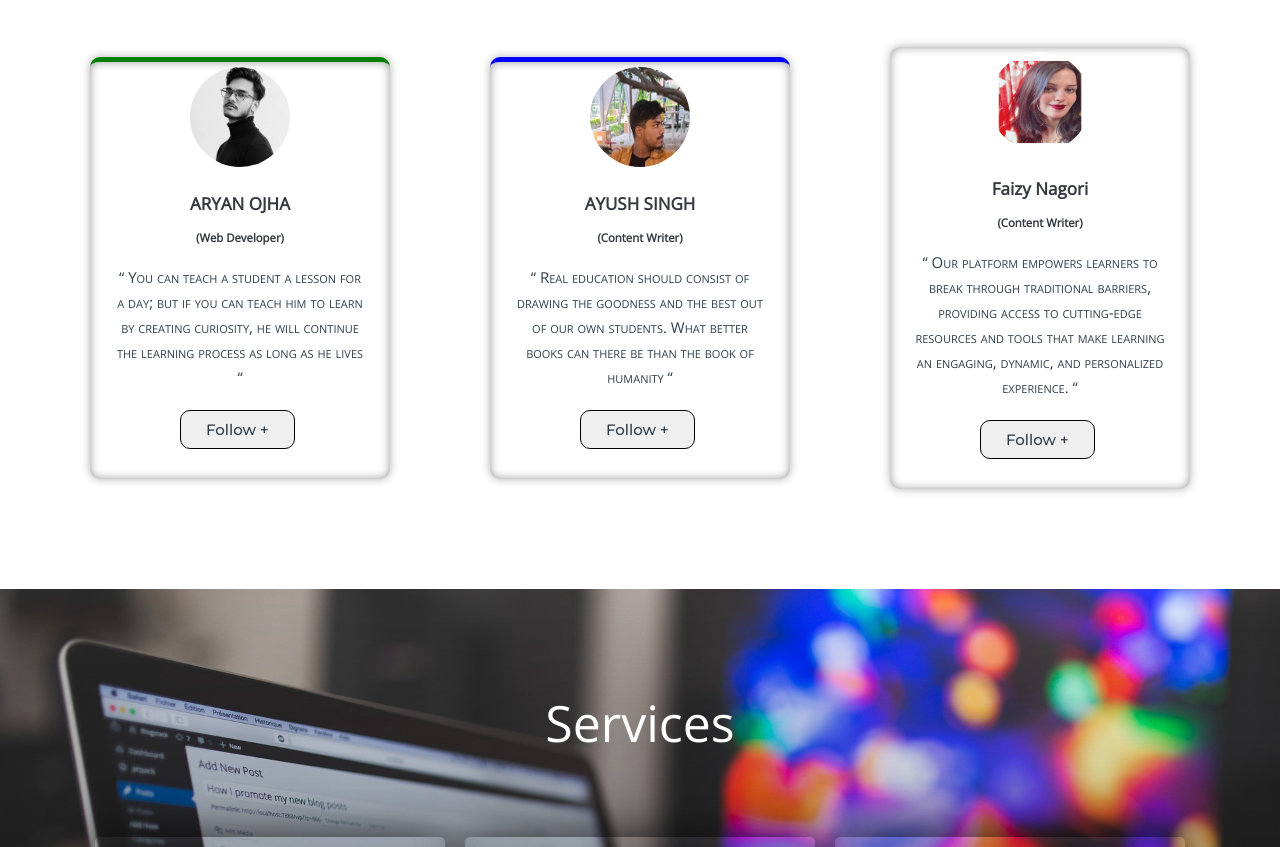
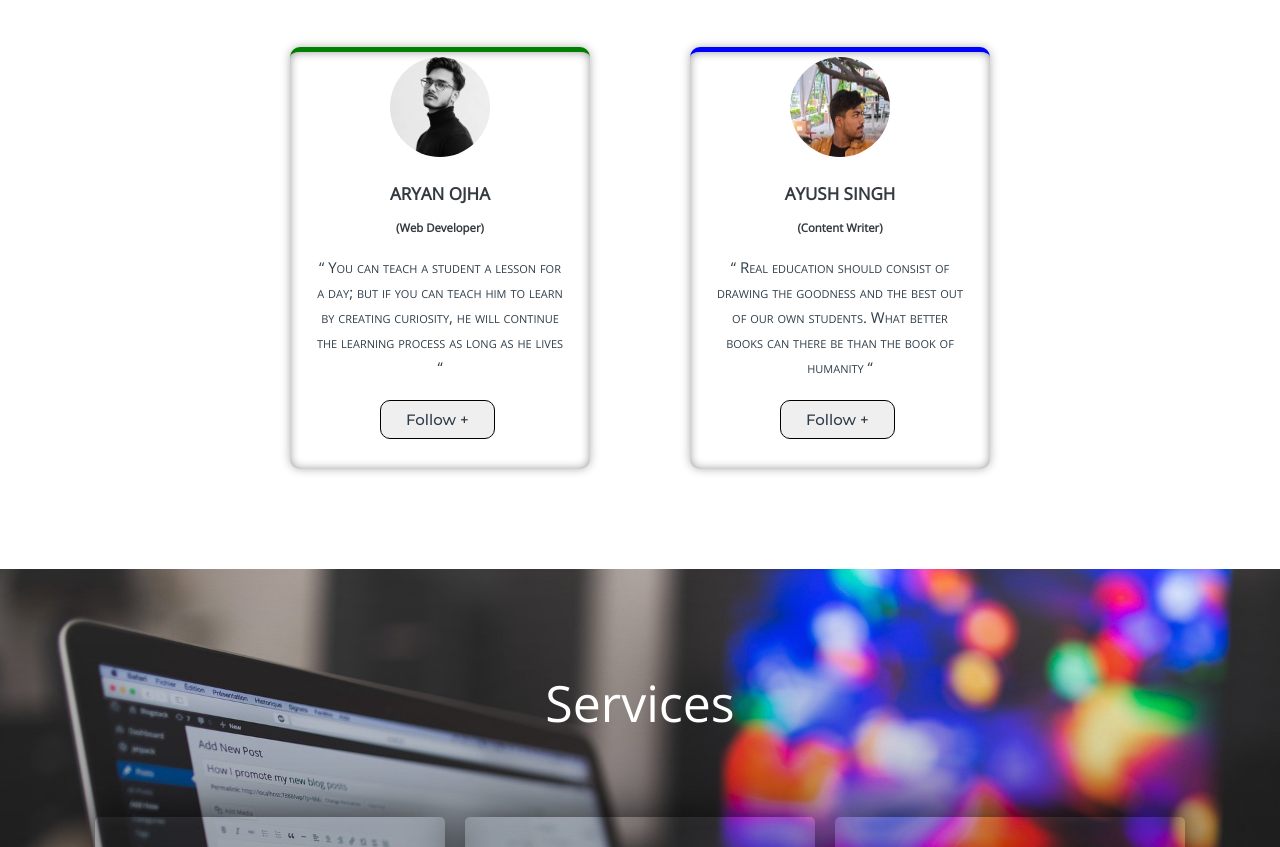
Before and after one commit to whereisaryann/ATTACH-EDTECH, a plain HTML site: page index.html in a window 1280 px wide. Shown: the part 2974-3821 px from the top of the page. Drawn offline with nearby package versions, Linux system fonts and the light colour scheme.

Commit message:
Update index.html

```diff
--- a/index.html
+++ b/index.html
@@ -243,7 +243,8 @@
               </div>
               </center>
           </div>
-          <div class="card">
+
+          <!--div class="card">
               <center><img src="images/creator/faizy.jpeg"></center>
               <center><div class="card-title">Faizy Nagori<h6><br>(Content Writer)<br></h6></div>
               <div id="detail">
@@ -252,7 +253,7 @@
                   <a href="https://www.linkedin.com/in/new-member-profile" target="_blank"><button class="btn-new-member">Follow +</button></a>
               </div>
               </center>
-          </div>
+          </div-->
       </div>
   </div>
 
```
